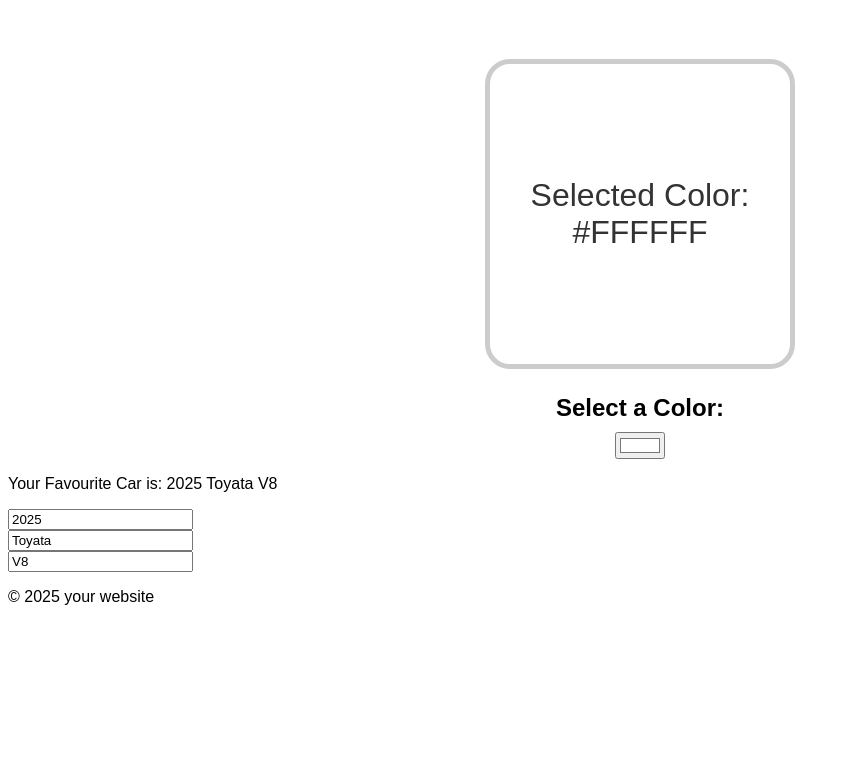
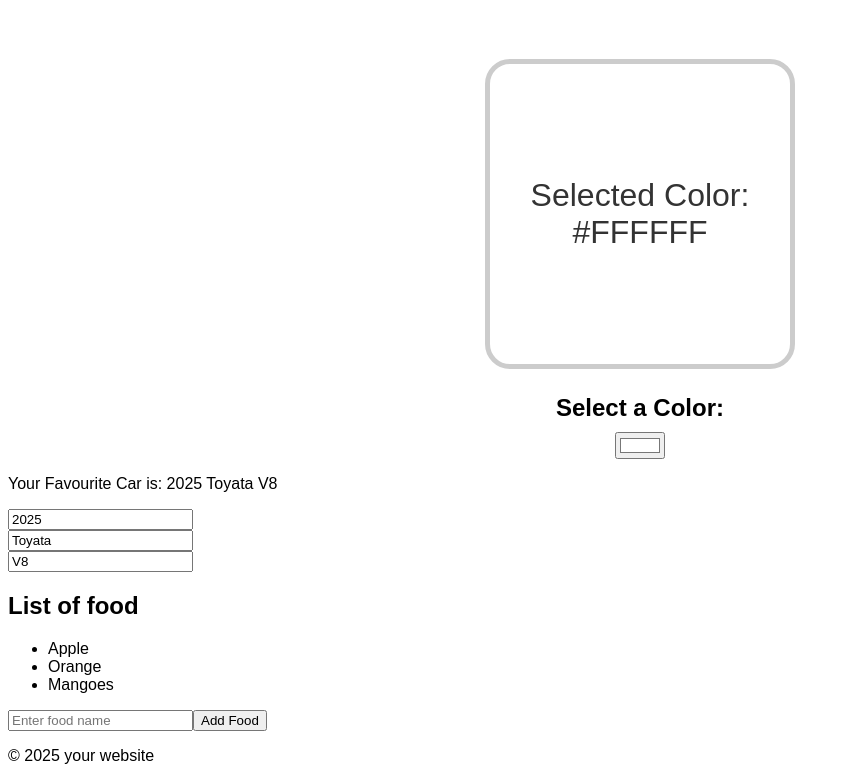
Before and after one commit to MudassarAbas/React-Preparation, a React (Vite) app: page / in a window 1280 px wide. Shown: the part 3578-4359 px from the top of the page, without its empty margins (0-850 px from the left). Before the commit the page ends 4200 px from the top, so only its background shows below. Built offline with nearby package versions, Linux system fonts and the light colour scheme.

Commit message:
Update Arrays in State

```diff
--- a/src/App.jsx
+++ b/src/App.jsx
@@ -12,6 +12,7 @@
 import Counter from './components/Counter.jsx'
 import ColorPicker from './components/ColorPicker.jsx'
 import Component from './components/Component.jsx'
+import ArrayComponent from './components/ArrayComponent.jsx'
 
 function App() {
 
@@ -48,6 +49,7 @@
   <Counter />
   <ColorPicker />
   <Component />
+  <ArrayComponent />
   <Footer />
   </>
   )
--- /dev/null
+++ b/src/components/ArrayComponent.jsx
@@ -0,0 +1,36 @@
+import { element } from 'prop-types';
+import React, {useState} from 'react'
+
+function ArrayComponent(){
+
+    const [foods, setFoods] = useState(["Apple", "Orange", "Mangoes"]);
+
+    function handleAddFood(){
+       const newFood = document.getElementById("foodinput").value;
+       document.getElementById("foodinput").value = "";
+
+       setFoods(f => [...f, newFood]);
+    }
+
+    function handleRemoveFood(index){
+
+        setFoods(foods.filter((element, i) => i !== index));
+
+    }
+
+
+
+    return(<div>
+            <h2>List of food</h2>
+            <ul>
+                {foods.map((food, index) =>
+                <li key={index} onClick={() => handleRemoveFood(index)}>
+                    {food}
+                </li>)}
+            </ul>
+
+            <input type='text' id='foodinput' placeholder='Enter food name' />
+            <button onClick={handleAddFood}>Add Food</button>
+           </div>)
+}
+export default ArrayComponent
```
